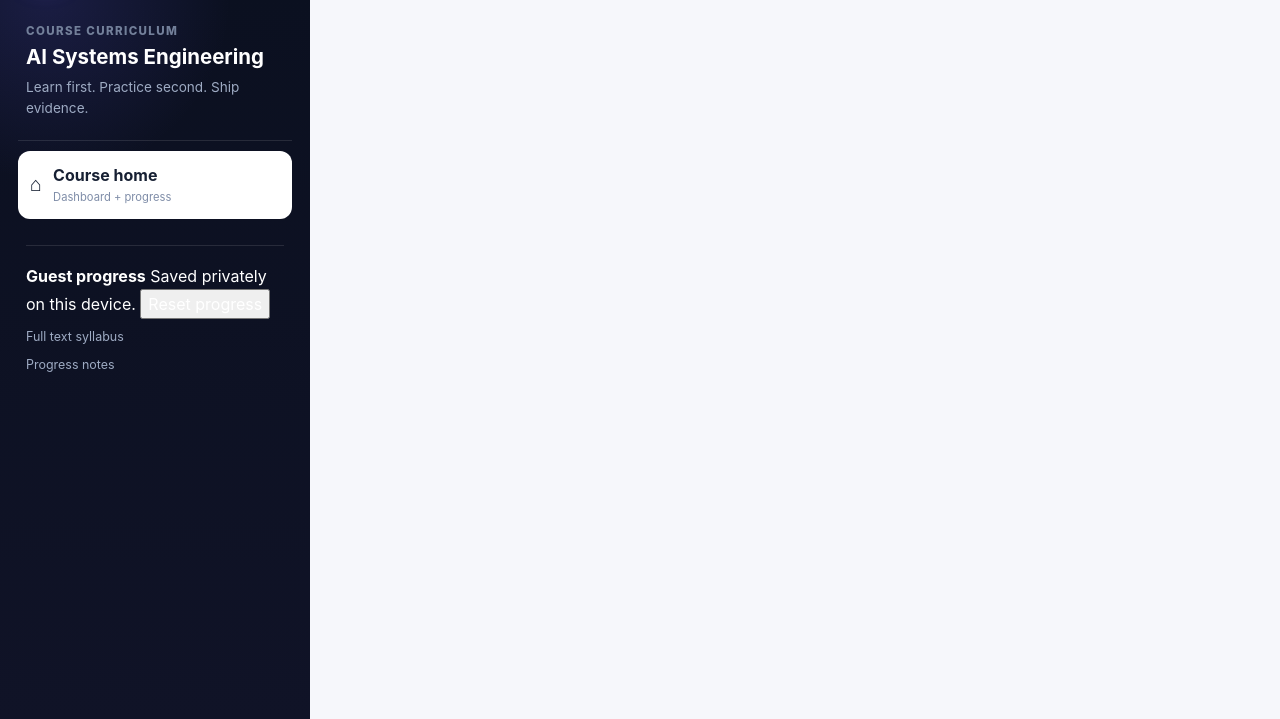
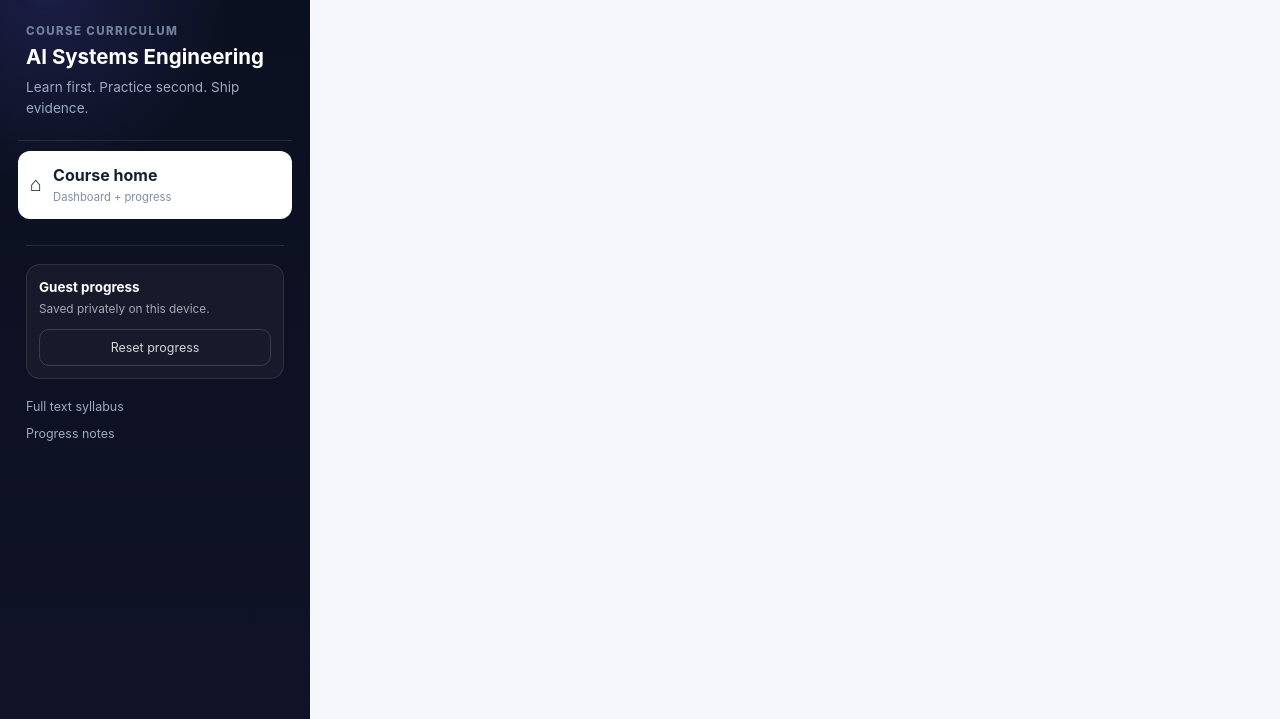
Before and after one commit to mergemaven11/ai-research, a plain HTML site: page index.html in a window 1280 px wide. Shown: the part 81-800 px from the top of the page. Drawn offline with nearby package versions, Linux system fonts and the light colour scheme.

Commit message:
Style guest progress controls

```diff
--- a/theme.css
+++ b/theme.css
@@ -73,6 +73,47 @@
 .lab-section,
 .homework-section{transition:border-color .2s ease}
 
+.progress-storage-card{
+  display:grid;
+  gap:4px;
+  padding:12px;
+  margin:0 0 10px;
+  border:1px solid rgba(255,255,255,.1);
+  border-radius:14px;
+  background:rgba(255,255,255,.04);
+}
+
+.progress-storage-card strong{
+  color:#fff;
+  font-size:.84rem;
+}
+
+.progress-storage-card span{
+  color:rgba(255,255,255,.62);
+  font-size:.74rem;
+  line-height:1.35;
+}
+
+.reset-progress-button{
+  margin-top:7px;
+  width:100%;
+  border:1px solid rgba(255,255,255,.15);
+  border-radius:10px;
+  padding:8px 10px;
+  background:transparent;
+  color:rgba(255,255,255,.82);
+  font:inherit;
+  font-size:.78rem;
+  cursor:pointer;
+}
+
+.reset-progress-button:hover,
+.reset-progress-button:focus-visible{
+  border-color:#D946EF;
+  color:#fff;
+  background:rgba(217,70,239,.12);
+}
+
 @media (prefers-reduced-motion:reduce){
   .brand-mark,.primary-button{transition:none}
 }
```
